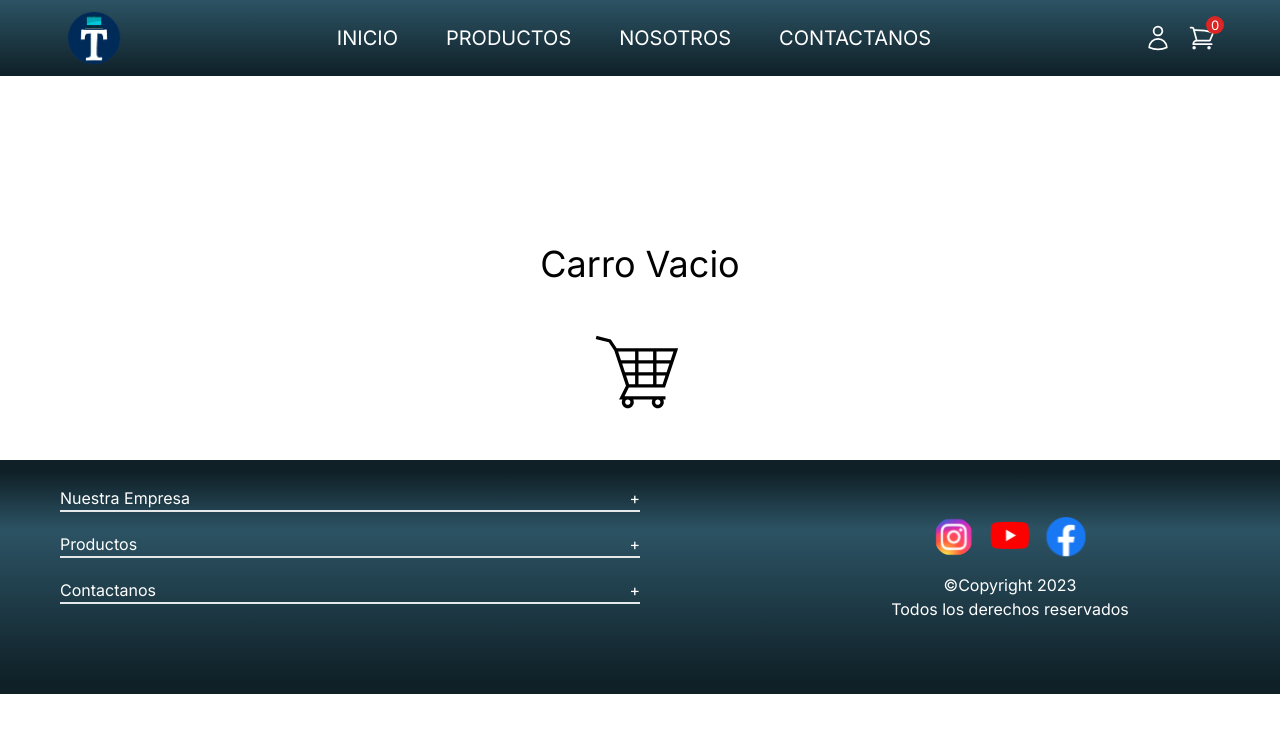
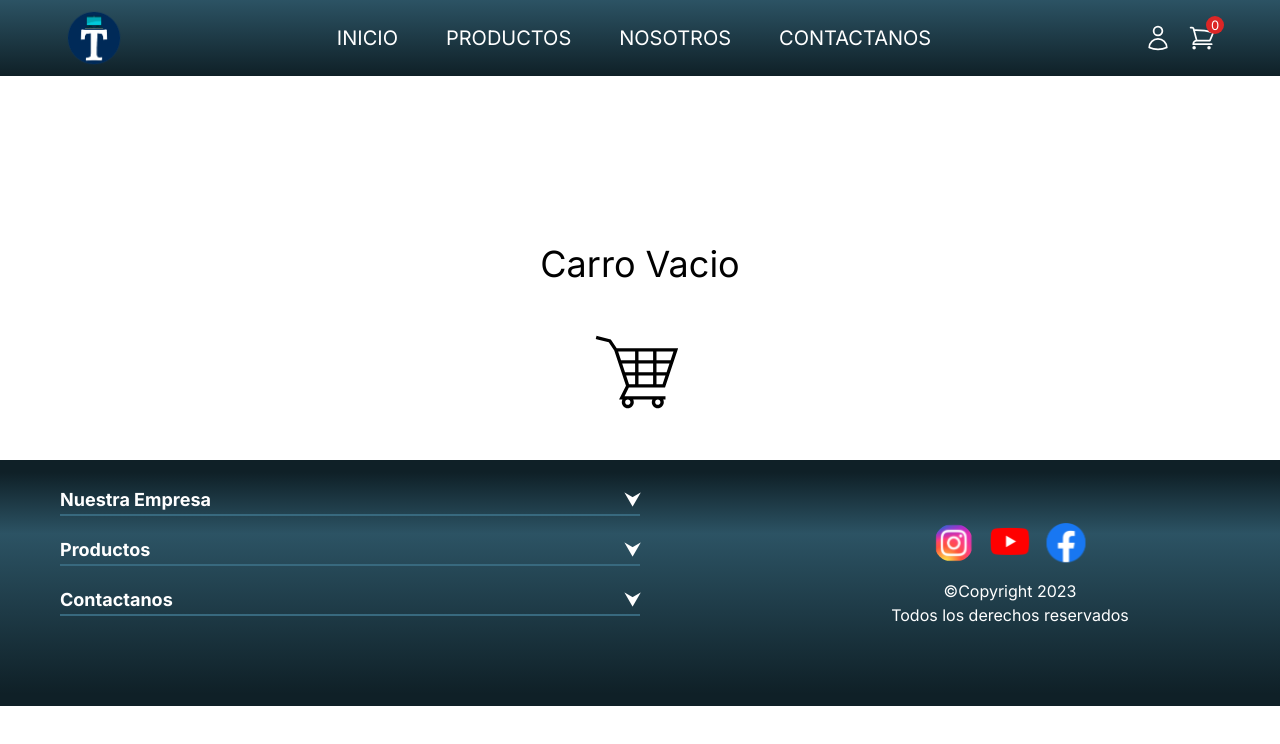
Before and after one commit to Davidmenq/ecommerce_CodiGO, a Next.js app: page /cart in a window 1280 px wide. Shown: the top 744 px of the page. Built offline with nearby package versions, Linux system fonts and the light colour scheme.

Commit message:
agregando estilos a acordeon

```diff
--- a/src/components/AcordeonTailwind.jsx
+++ b/src/components/AcordeonTailwind.jsx
@@ -18,15 +18,15 @@ const AcordeonTailwind = () => {
     <div className="flex flex-col h-auto w-auto justify-center items-center ">
       {data.map((item, i) => (
           <div key={i} className=" px-5 py-2.5 ">
-            <div className="text-white flex justify-between items-center border-b-2 cursor-pointer "
+            <div className="text-white text-lg font-bold flex justify-between items-center border-b-2 border-b-[#38697e] cursor-pointer "
               onClick={()=>toggle(i)}
               >
               <h2>{item.tema}</h2>
-              <span>{selected === i ?  '-' : '+'}</span>
+              <span>{selected === i ?  '⮝' : '⮟'}</span>
             </div>
             <div className={selected === i
               ?  'text-white h-auto max-h-fit transition-opacity '
-              : 'text-white max-h-0 overflow-hidden transition-opacity'
+              : 'text-white text-base max-h-0 overflow-hidden transition-opacity'
             }>
               {item.texto}
             </div>
```
